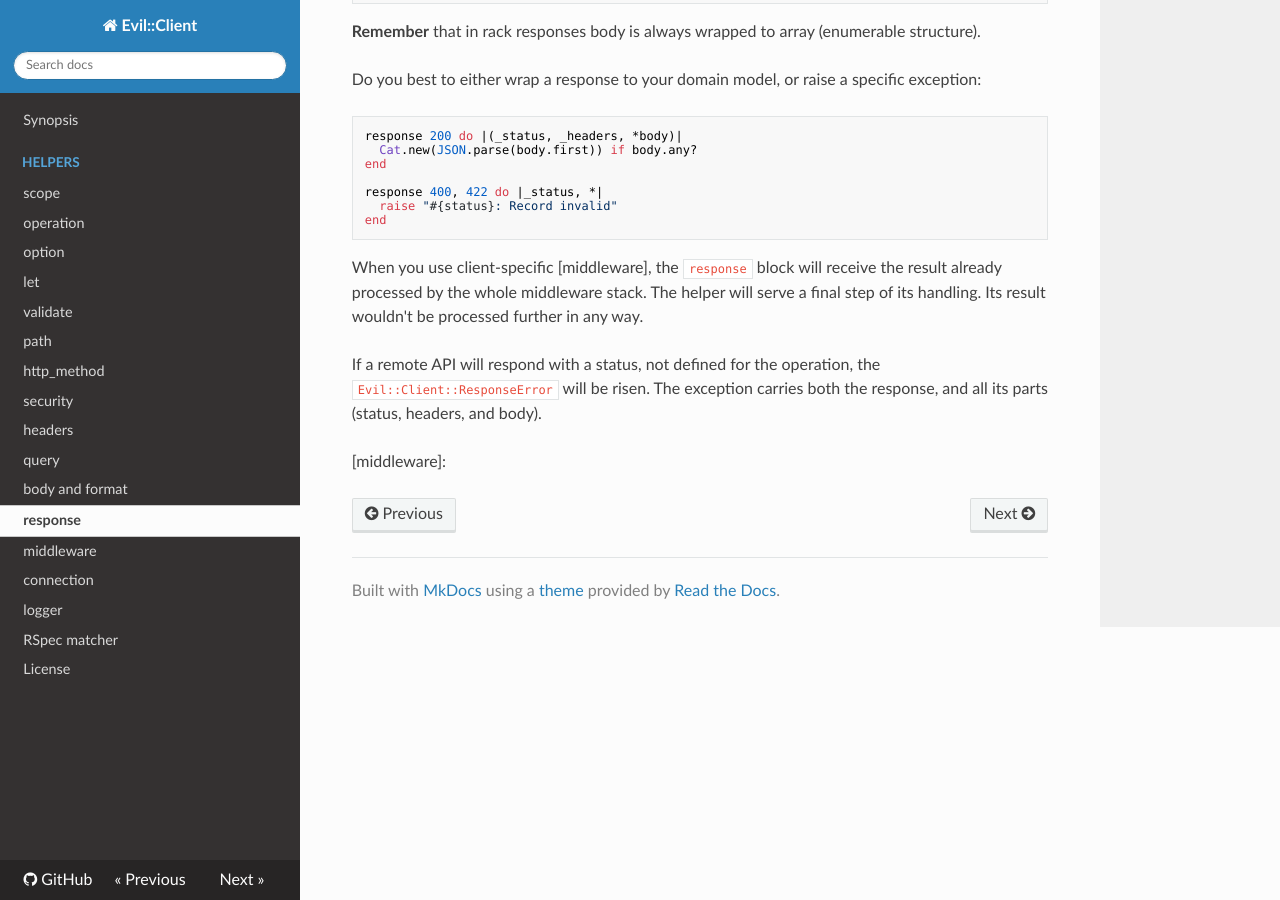
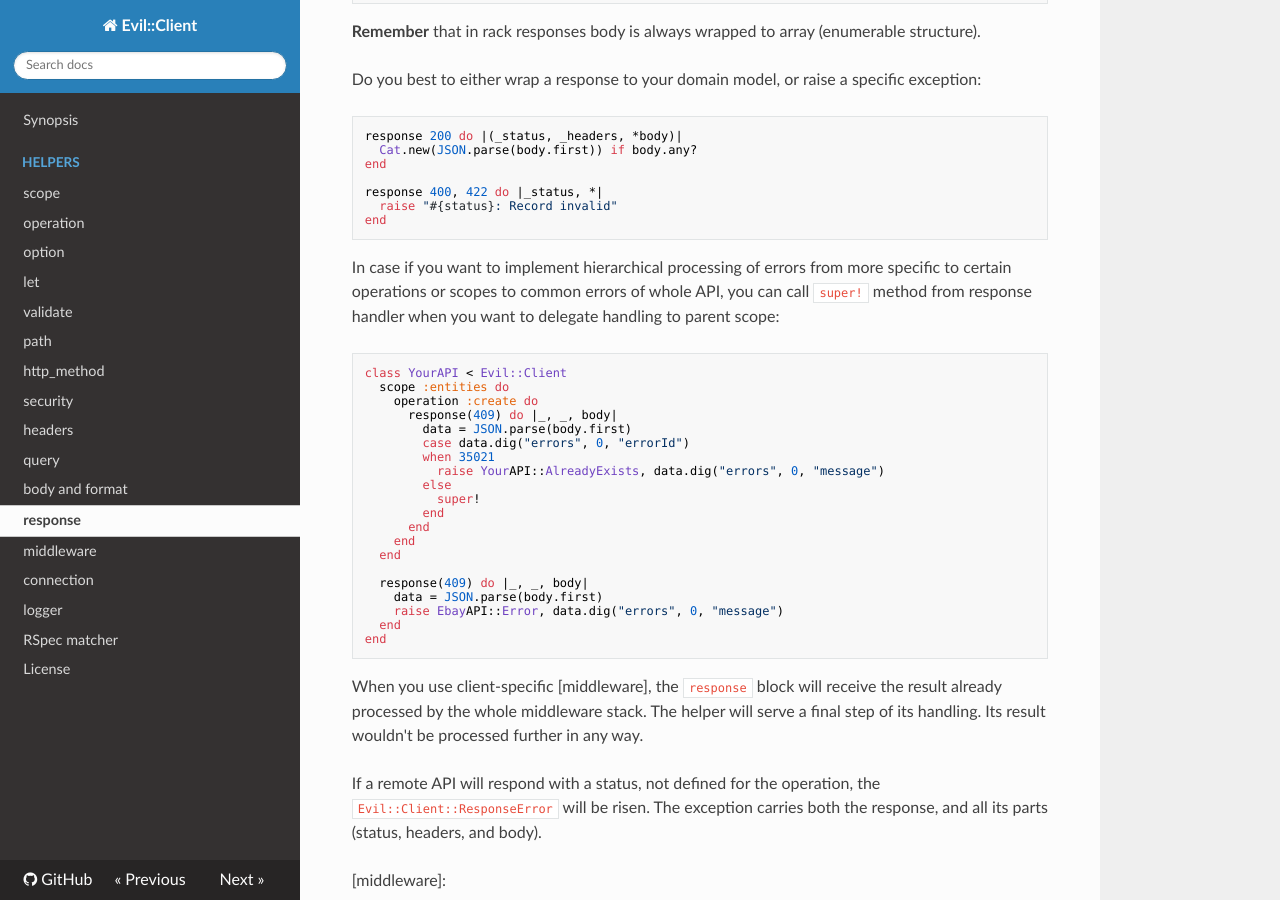
Before and after one commit to evilmartians/evil-client, an MkDocs documentation site: the page built from docs/helpers/response.md, in a window 1280 px wide and 900 px high, scrolled down 536 px. Built offline with MkDocs 1.6.1, drawn with Linux system fonts in a browser that asks for light colours; nearby versions of some CDN libraries; old or Windows-style settings are respelled for this version of MkDocs.

Commit message:
Allow to pass response handling to parent scopes
For example to allow to handle specific cases in operation handlers
and common cases – in parent scopes.

````diff
--- a/docs/helpers/response.md
+++ b/docs/helpers/response.md
@@ -32,6 +32,31 @@ response 400, 422 do |_status, *|
 end
 ```
 
+In case if you want to implement hierarchical processing of errors from more specific to certain operations or scopes to common errors of whole API, you can call `super!` method from response handler when you want to delegate handling to parent scope:
+
+```ruby
+class YourAPI < Evil::Client
+  scope :entities do
+    operation :create do
+      response(409) do |_, _, body|
+        data = JSON.parse(body.first)
+        case data.dig("errors", 0, "errorId")
+        when 35021
+          raise YourAPI::AlreadyExists, data.dig("errors", 0, "message")
+        else
+          super!
+        end
+      end
+    end
+  end
+
+  response(409) do |_, _, body|
+    data = JSON.parse(body.first)
+    raise EbayAPI::Error, data.dig("errors", 0, "message")
+  end
+end
+```
+
 When you use client-specific [middleware], the `response` block will receive the result already processed by the whole middleware stack. The helper will serve a final step of its handling. Its result wouldn't be processed further in any way.
 
 If a remote API will respond with a status, not defined for the operation, the `Evil::Client::ResponseError` will be risen. The exception carries both the response, and all its parts (status, headers, and body).
````
Also changed, not shown: 2 other files.
